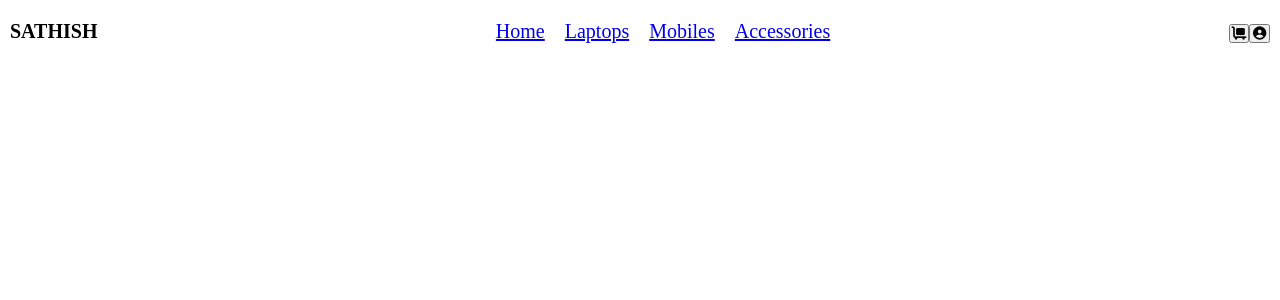
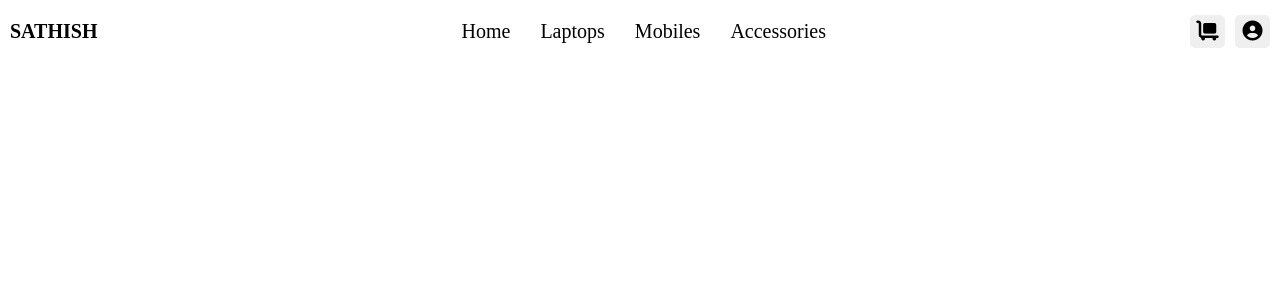
Before and after one commit to Sathish12kumar/Gateway-solutions, a React (Vite) app in the folder client/: page / in a window 1280 px wide. Shown: the top 300 px of the page. Built offline with nearby package versions, Linux system fonts and the light colour scheme.

Commit message:
react router & nav done

```diff
--- a/client/package.json
+++ b/client/package.json
@@ -11,7 +11,8 @@
   },
   "dependencies": {
     "react": "^19.2.6",
-    "react-dom": "^19.2.6"
+    "react-dom": "^19.2.6",
+    "react-router-dom": "^7.17.0"
   },
   "devDependencies": {
     "@eslint/js": "^10.0.1",
--- a/client/src/App.css
+++ b/client/src/App.css
@@ -4,6 +4,14 @@
   box-sizing: border-box;
 }
 
+:root {
+  --main-color: black;
+}
+
 #root {
   font-size: 20px;
 }
+
+button {
+  cursor: pointer;
+}
--- a/client/src/components/Navbar.jsx
+++ b/client/src/components/Navbar.jsx
@@ -1,3 +1,4 @@
+import { Link } from "react-router-dom";
 import { navs } from "../../assects";
 import "./navbar.css";
 
@@ -10,7 +11,7 @@ const Navbar = () => {
       <ul>
         {navs.map((nav, idx) => (
           <li key={idx}>
-            <a href={nav.path}>{nav.title}</a>
+            <Link to={nav.path}>{nav.title}</Link>
           </li>
         ))}
       </ul>
--- a/client/src/components/navbar.css
+++ b/client/src/components/navbar.css
@@ -3,6 +3,7 @@ nav {
   align-items: center;
   justify-content: space-between;
   padding: 10px;
+  /* background: red; */
 
   ul {
     display: flex;
@@ -10,11 +11,29 @@ nav {
     /* text-decoration: none; */
     list-style: none;
   }
+  a {
+    text-decoration: none;
+    padding: 5px;
+    color: var(--main-color);
+    /* background: red; */
+  }
   li {
+    /* background: red; */
     padding: 10px;
   }
   .logo {
     text-transform: uppercase;
     font-weight: bold;
   }
+  .btns {
+    display: flex;
+    align-items: center;
+    gap: 10px;
+    button {
+      padding: 5px;
+      border-radius: 5px;
+      border: transparent;
+      font-size: 20px;
+    }
+  }
 }
--- a/client/src/main.jsx
+++ b/client/src/main.jsx
@@ -1,9 +1,12 @@
 import { StrictMode } from "react";
 import { createRoot } from "react-dom/client";
 import App from "./App.jsx";
+import { BrowserRouter } from "react-router-dom";
 
 createRoot(document.getElementById("root")).render(
   <StrictMode>
-    <App />
+    <BrowserRouter>
+      <App />
+    </BrowserRouter>
   </StrictMode>,
 );
```
Also changed, not shown: 1 other file (tests, documents, lock files or other folders).
